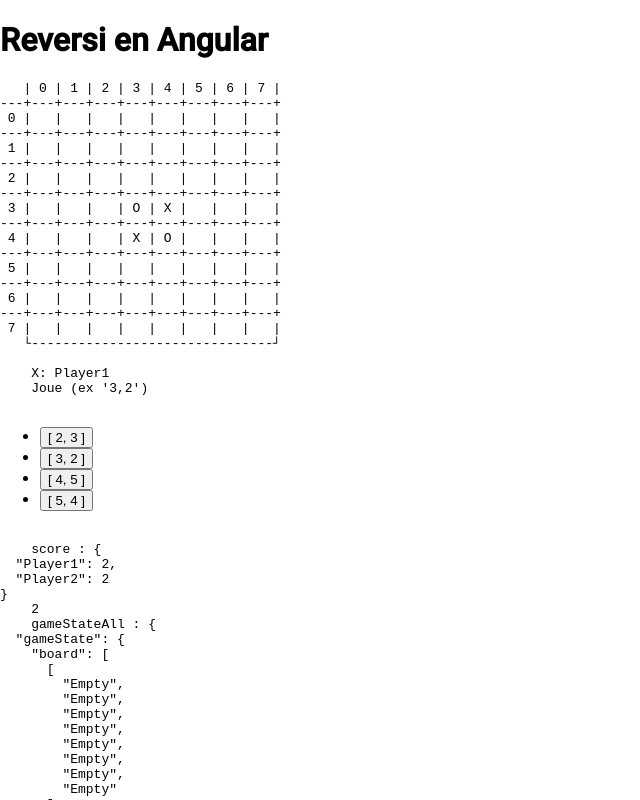
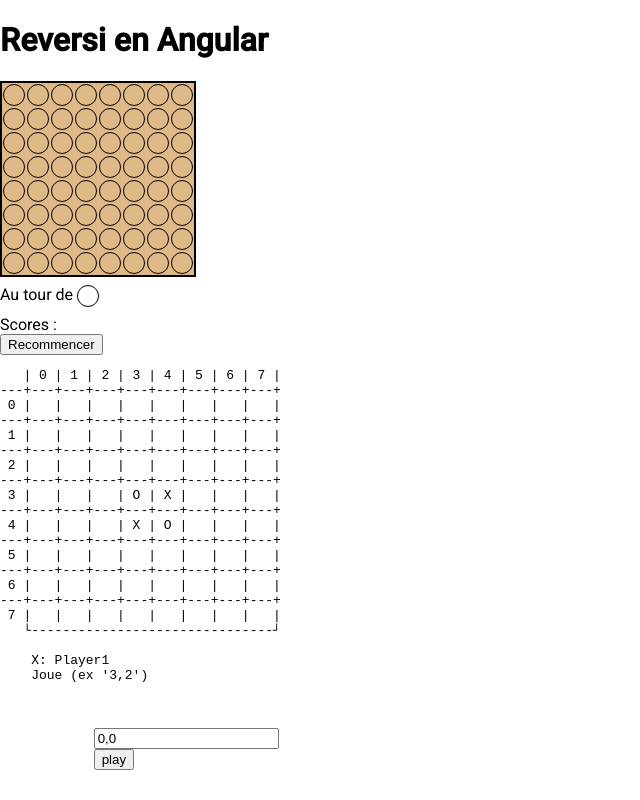
Before and after one commit to l3-miage-cl-ihm/reversi-en-angular-l3miage-oukkaly, an Angular app: page / in a window 1280 px wide. Shown: the top 800 px of the page, without its empty margins (0-640 px from the left). Built offline with nearby package versions, Linux system fonts and the light colour scheme.

Commit message:
erreur bizarre dans le ngFor

```diff
--- a/src/app/app.component.html
+++ b/src/app/app.component.html
@@ -1,13 +1,39 @@
 <h1>Reversi en Angular</h1>
+<!-- rajouter au besoin la class Player1 ou Player2 -->
+<table class="reversi">
+    <tbody>
+        <tr *ngFor="let ligne of gameStateAll().gameState.board; index as line" >
+            <td *ngFor="let colonne of ligne; index as column">
+                <div class="token">
+
+                </div>
+            </td>
+        </tr>
+    </tbody>
+
+</table>
+<section class="info">
+    Au tour de
+    <div class="token">
+
+    </div>
+</section>
+<section class="info">
+    Scores :
+</section>
+<button (click)="restartGame()">
+    Recommencer
+</button>
+
 <pre>{{strBoard()}}
     {{currentPlayer()}}
     Joue (ex '3,2')
-    <!--
+
         <form action="affichageCoordonee()">
             <input type="text" [(ngModel)]="userInput" [ngModelOptions]="{standalone: true}" />
             <button type="submit" >play</button>
         </form>
-    -->
+
 </pre>
     <ul>
     <li *ngFor="let coup of coupsPossibles()">
@@ -20,6 +46,5 @@
 <pre>
     {{winnerSig()}}
     score : {{scoresSig() | json}}
-    {{testSignal()}}
     gameStateAll : {{gameStateAll() | json}}
 </pre>
--- a/src/app/app.component.scss
+++ b/src/app/app.component.scss
@@ -0,0 +1,110 @@
+$W: 25px;
+$borderW: 20px;
+$divW: calc(0.8 * $W );
+$colorP1: #333;
+$colorP2: #ccc;
+$t: .75s;
+
+:host {
+
+    section.info {
+        display: flex;
+        flex-flow: row;
+        margin-top: .5em;
+
+        .token {
+            margin-left: .25em;
+            margin-right: .25em;
+        }
+    }
+
+    div.token {
+        width: $divW;
+        height: $divW;
+        border-radius: 50%;
+        border: solid black 1px;
+
+        &.Player1 {
+            background-color: $colorP1;
+        }
+        &.Player2 {
+            background-color: $colorP2;
+        }
+    }
+
+    table.reversi {
+        border-collapse: collapse;
+        border: solid black 2px;
+        background: green;
+
+        &.Player1 {
+            td.place.playable > div.Empty {
+                background-color: $colorP1;
+            }
+        }
+
+        &.Player2 {
+            td.place.playable > div.Empty {
+                background-color: $colorP2;
+            }
+        }
+
+        td {
+            text-align: center;
+            vertical-align: middle;
+            width: $borderW;
+            height: $borderW;
+            background-color: burlywood;
+            perspective: 800px;
+
+            &.place {
+                border: 1px solid black;
+                width: $W;
+                height: $W;
+                background-color: inherit;
+                cursor: pointer;
+
+                &.playable {
+                    > div.Empty {
+                        border: none; // solid black 1px;
+                        background-color: lightblue;
+                        width:  calc($divW / 3);
+                        height: calc($divW / 3);
+                        transition: none;
+                        transform: rotateY(0deg);
+                        display: block;
+                    }
+                }
+
+                > div {
+                    width: $divW;
+                    height: $divW;
+                    border-radius: 50%;
+                    border: solid black 1px;
+                    margin: auto;
+                    transition: background-color $t, transform $t;
+                    display: none;
+
+                    &.Empty {
+                        border: none;
+                        background-color: none;
+                        transform: rotateY(90deg);
+                    }
+
+                    &.Player1 {
+                        background-color: $colorP1;
+                        transform: rotateY(0deg);
+                        display: block;
+                    }
+
+                    &.Player2 {
+                        background-color: $colorP2;
+                        transform: rotateY(180deg);
+                        display: block;
+                    }
+
+                }
+            }
+        }
+    }
+}
--- a/src/app/app.component.ts
+++ b/src/app/app.component.ts
@@ -36,14 +36,10 @@
       .reduce((acc,v)=> {
         return acc + v.reduce((acc2 , v2 ) => {
           console.log(v2==='Player1');
-          return v2 === 'Player1' ? acc2 + 1 : acc2
+          return v2 === 'Player1' ? acc2 + 1 : acc2 ;
         }, 0)
       },0));
-    /*
-    const boardV2 = computed( () =>
-      this.gameService.sigGameState().board.forEach((x) => x.map((v) => v === "Player1" ));
-    );
-    */
+
 
     this.testSignalX = computed<number>( () => this.gameService.sigGameState().board.reduce((acc,v)=> acc + v.reduce((acc2 , v2) => v2=== 'Player2' ? acc2 + 1 : acc2 , 0), 0));
 
@@ -60,7 +56,7 @@
     })); // good
 
     this.playableSig = computed( () => {
-      const resMatrix = initMatrix(() => false, 8,8);
+      const resMatrix: Matrix<boolean,8,8> = initMatrix<boolean,8,8>(() => false, 8,8);
       const isPlayable = produce( resMatrix, mutableMatrice => {
         this.coupsPossibles().map( x => {
           mutableMatrice[x[0]][x[1]] = true;
@@ -105,6 +101,10 @@
       return this.scoresSig().Player1 > this.scoresSig().Player2  ?'Player1' : 'Player2';
   }
 
+  restartGame(){
+    this.gameService.restart();
+  }
+
 }
 
 
```
